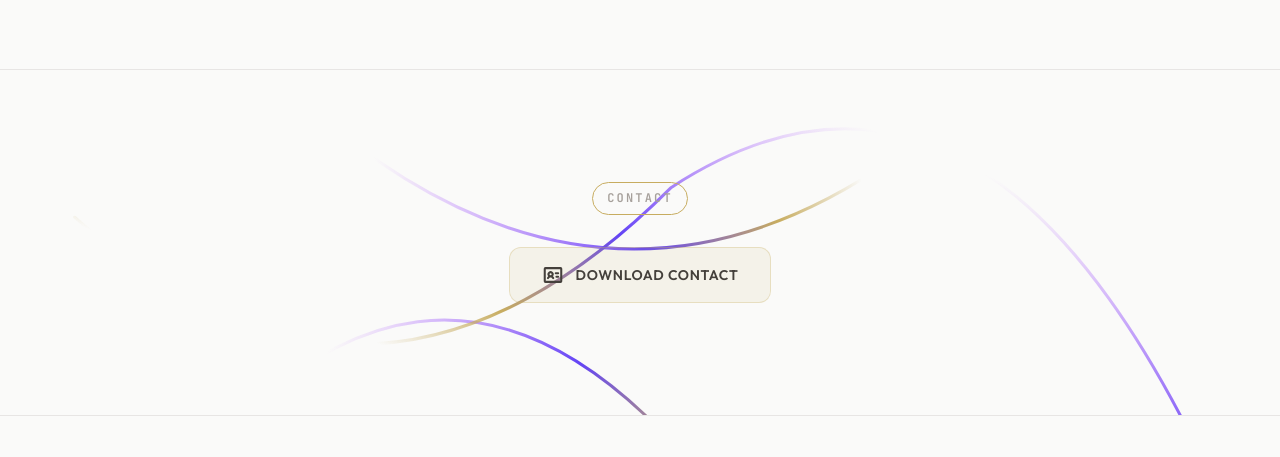
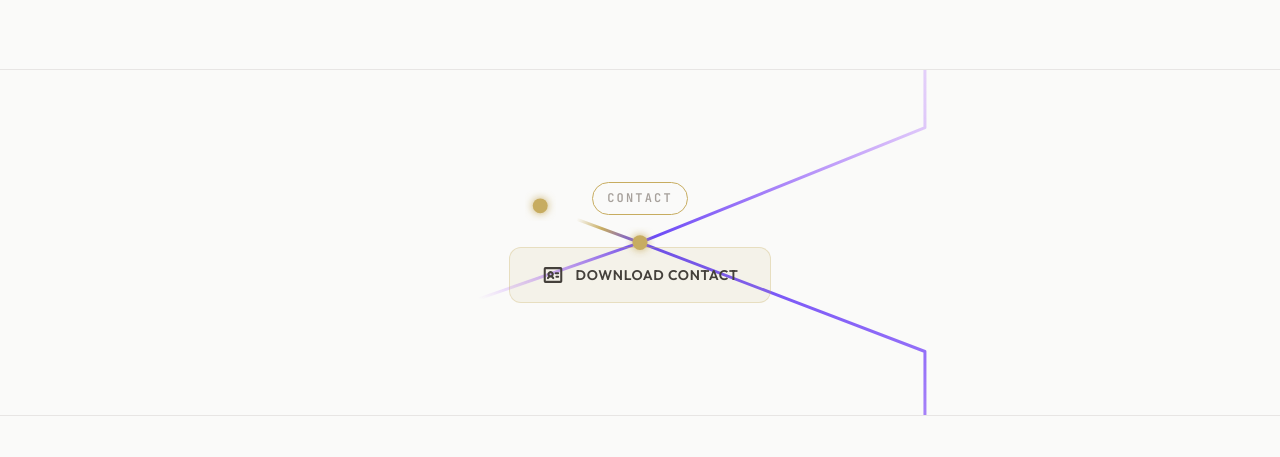
Before and after one commit to fancyisyou/My-portfolio, a Next.js app: page / in a window 1280 px wide. Shown: the part 4783-5240 px from the top of the page. Built offline with nearby package versions, Linux system fonts and the light colour scheme.

Commit message:
Contact: 90° PCB paths + protons

```diff
--- a/src/components/contact.js
+++ b/src/components/contact.js
@@ -7,7 +7,7 @@ import { IdentificationCard } from "@phosphor-icons/react";
 
 const contactBeams = [
   {
-    path: "M120 380 Q280 180 440 340 Q600 500 740 220",
+    path: "M 50 50 L 220 50 L 220 140 L 429 217",
     gradientConfig: {
       initial: { x1: "0%", y1: "0%", x2: "100%", y2: "100%" },
       animate: {
@@ -17,19 +17,29 @@ const contactBeams = [
         y2: ["100%", "0%", "100%"],
       },
       transition: {
-        duration: 4,
+        duration: 3,
         repeat: Infinity,
         repeatType: "mirror",
         ease: "linear",
       },
     },
     connectionPoints: [
-      { cx: 120, cy: 380, r: 4 },
-      { cx: 740, cy: 220, r: 4 },
+      { cx: 50, cy: 50, r: 5 },
+      { cx: 220, cy: 50, r: 4 },
+      { cx: 220, cy: 140, r: 4 },
+      { cx: 429, cy: 217, r: 6 },
     ],
+    proton: {
+      cx: [50, 220, 220, 429],
+      cy: [50, 50, 140, 217],
+      color: "#C7AC60",
+      duration: 3,
+      r: 5,
+      repeatDelay: 1,
+    },
   },
   {
-    path: "M200 120 Q400 300 600 160 Q750 60 858 300",
+    path: "M 808 50 L 620 50 L 620 140 L 429 217",
     gradientConfig: {
       initial: { x1: "0%", y1: "80%", x2: "100%", y2: "20%" },
       animate: {
@@ -39,19 +49,29 @@ const contactBeams = [
         y2: ["20%", "80%", "20%"],
       },
       transition: {
-        duration: 5,
+        duration: 3.5,
         repeat: Infinity,
         repeatType: "mirror",
         ease: "linear",
       },
     },
     connectionPoints: [
-      { cx: 200, cy: 120, r: 4 },
-      { cx: 858, cy: 300, r: 4 },
+      { cx: 808, cy: 50, r: 5 },
+      { cx: 620, cy: 50, r: 4 },
+      { cx: 620, cy: 140, r: 4 },
+      { cx: 429, cy: 217, r: 6 },
     ],
+    proton: {
+      cx: [808, 620, 620, 429],
+      cy: [50, 50, 140, 217],
+      color: "#6344F5",
+      duration: 3.5,
+      r: 5,
+      repeatDelay: 1.5,
+    },
   },
   {
-    path: "M50 200 Q250 380 450 180 Q650 50 800 350",
+    path: "M 50 384 L 220 384 L 220 290 L 429 217",
     gradientConfig: {
       initial: { x1: "40%", y1: "100%", x2: "60%", y2: "0%" },
       animate: {
@@ -61,16 +81,58 @@ const contactBeams = [
         y2: ["0%", "100%", "0%"],
       },
       transition: {
-        duration: 6,
+        duration: 4,
         repeat: Infinity,
         repeatType: "mirror",
         ease: "linear",
       },
     },
     connectionPoints: [
-      { cx: 50, cy: 200, r: 4 },
-      { cx: 800, cy: 350, r: 4 },
+      { cx: 50, cy: 384, r: 5 },
+      { cx: 220, cy: 384, r: 4 },
+      { cx: 220, cy: 290, r: 4 },
+      { cx: 429, cy: 217, r: 6 },
     ],
+    proton: {
+      cx: [50, 220, 220, 429],
+      cy: [384, 384, 290, 217],
+      color: "#AE48FF",
+      duration: 4,
+      r: 5,
+      repeatDelay: 2,
+    },
+  },
+  {
+    path: "M 808 384 L 620 384 L 620 290 L 429 217",
+    gradientConfig: {
+      initial: { x1: "60%", y1: "160%", x2: "40%", y2: "-60%" },
+      animate: {
+        x1: ["60%", "40%", "60%"],
+        y1: ["160%", "-60%", "160%"],
+        x2: ["40%", "60%", "40%"],
+        y2: ["-60%", "160%", "-60%"],
+      },
+      transition: {
+        duration: 4.5,
+        repeat: Infinity,
+        repeatType: "mirror",
+        ease: "linear",
+      },
+    },
+    connectionPoints: [
+      { cx: 808, cy: 384, r: 5 },
+      { cx: 620, cy: 384, r: 4 },
+      { cx: 620, cy: 290, r: 4 },
+      { cx: 429, cy: 217, r: 6 },
+    ],
+    proton: {
+      cx: [808, 620, 620, 429],
+      cy: [384, 384, 290, 217],
+      color: "#C7AC60",
+      duration: 4.5,
+      r: 5,
+      repeatDelay: 2.5,
+    },
   },
 ];
 
--- a/src/components/ui/pulse-beams.js
+++ b/src/components/ui/pulse-beams.js
@@ -24,28 +24,14 @@ function SVGs({ beams, width, height, baseColor, accentColor, gradientColors })
       fill="none"
       xmlns="http://www.w3.org/2000/svg"
     >
-      {beams.map((beam, index) => (
-        <g key={index}>
-          <path d={beam.path} stroke={baseColor} strokeWidth="1" />
-          <path
-            d={beam.path}
-            stroke={`url(#grad${index})`}
-            strokeWidth="2"
-            strokeLinecap="round"
-          />
-          {beam.connectionPoints?.map((point, pi) => (
-            <circle
-              key={pi}
-              cx={point.cx}
-              cy={point.cy}
-              r={point.r}
-              fill={baseColor}
-              stroke={accentColor}
-            />
-          ))}
-        </g>
-      ))}
       <defs>
+        <filter id="proton-glow" x="-50%" y="-50%" width="200%" height="200%">
+          <feGaussianBlur stdDeviation="3" result="blur" />
+          <feMerge>
+            <feMergeNode in="blur" />
+            <feMergeNode in="SourceGraphic" />
+          </feMerge>
+        </filter>
         {beams.map((beam, index) => (
           <motion.linearGradient
             key={index}
@@ -59,6 +45,46 @@ function SVGs({ beams, width, height, baseColor, accentColor, gradientColors })
           </motion.linearGradient>
         ))}
       </defs>
+
+      {beams.map((beam, index) => (
+        <g key={index}>
+          <path d={beam.path} stroke={baseColor} strokeWidth="1" />
+          <path
+            d={beam.path}
+            stroke={`url(#grad${index})`}
+            strokeWidth="2"
+            strokeLinecap="round"
+            strokeLinejoin="round"
+          />
+          {beam.connectionPoints?.map((point, pi) => (
+            <circle
+              key={pi}
+              cx={point.cx}
+              cy={point.cy}
+              r={point.r}
+              fill={baseColor}
+              stroke={accentColor}
+            />
+          ))}
+          {beam.proton && (
+            <motion.circle
+              r={beam.proton.r || 4}
+              fill={beam.proton.color || "#fff"}
+              filter="url(#proton-glow)"
+              animate={{
+                cx: beam.proton.cx,
+                cy: beam.proton.cy,
+              }}
+              transition={{
+                duration: beam.proton.duration || 4,
+                repeat: Infinity,
+                ease: "linear",
+                repeatDelay: beam.proton.repeatDelay || 0,
+              }}
+            />
+          )}
+        </g>
+      ))}
     </svg>
   );
 }
```
